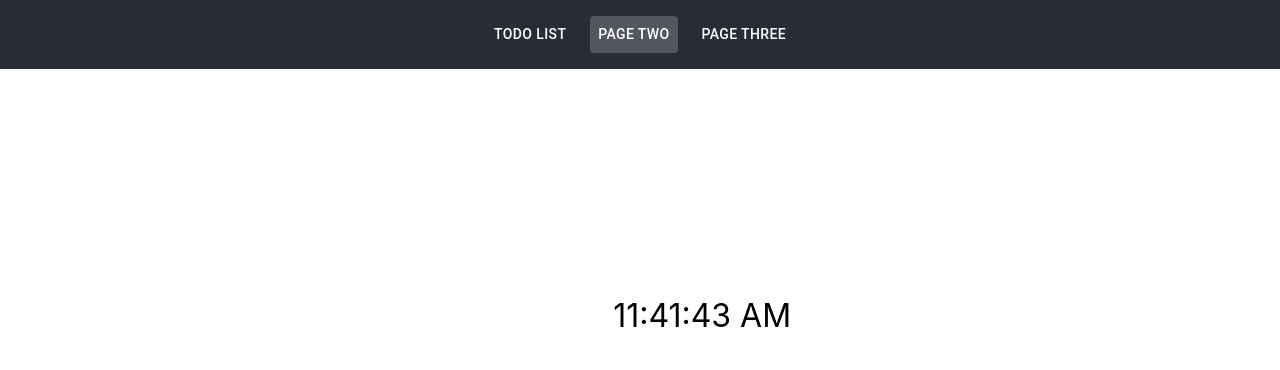
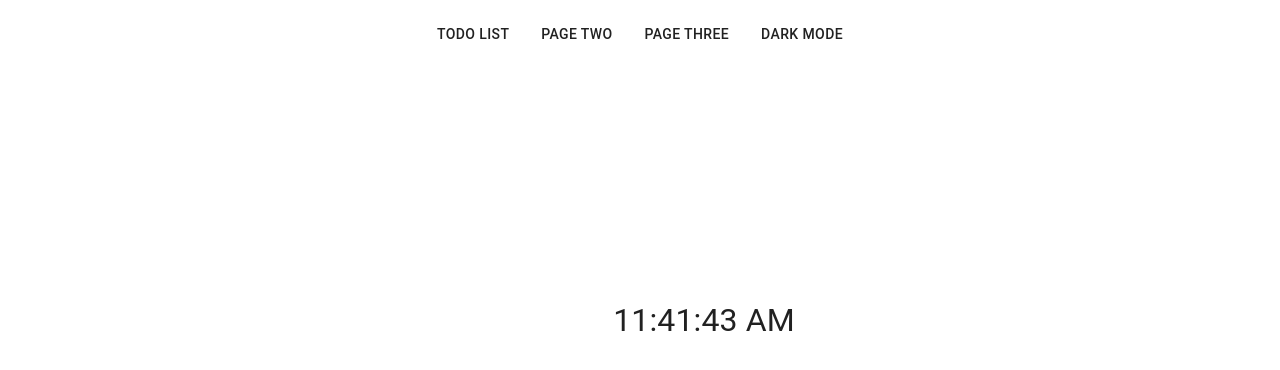
Before and after one commit to IlyaEdelshtein/testReactApp, a React (Create React App) app: page /two in a window 1280 px wide. Shown: the top 370 px of the page. Built offline with nearby package versions, Linux system fonts and the light colour scheme.

Commit message:
feat: add light/dark theme toggle

```diff
--- /dev/null
+++ b/src/ThemeContext.tsx
@@ -0,0 +1,39 @@
+import React, { createContext, useContext, useMemo, useState } from 'react';
+import { ThemeProvider as MuiThemeProvider, createTheme } from '@mui/material/styles';
+import { ThemeProvider as StyledThemeProvider } from 'styled-components';
+import CssBaseline from '@mui/material/CssBaseline';
+
+interface ThemeContextType {
+  mode: 'light' | 'dark';
+  toggleTheme: () => void;
+}
+
+const ThemeContext = createContext<ThemeContextType>({
+  mode: 'light',
+  toggleTheme: () => {},
+});
+
+export const useThemeContext = () => useContext(ThemeContext);
+
+const CustomThemeProvider: React.FC<{ children: React.ReactNode }> = ({ children }) => {
+  const [mode, setMode] = useState<'light' | 'dark'>('light');
+
+  const toggleTheme = () => {
+    setMode(prev => (prev === 'light' ? 'dark' : 'light'));
+  };
+
+  const theme = useMemo(() => createTheme({ palette: { mode } }), [mode]);
+
+  return (
+    <ThemeContext.Provider value={{ mode, toggleTheme }}>
+      <MuiThemeProvider theme={theme}>
+        <StyledThemeProvider theme={theme}>
+          <CssBaseline />
+          {children}
+        </StyledThemeProvider>
+      </MuiThemeProvider>
+    </ThemeContext.Provider>
+  );
+};
+
+export default CustomThemeProvider;
--- a/src/components/Header.tsx
+++ b/src/components/Header.tsx
@@ -2,22 +2,26 @@ import React from 'react';
 import { NavLink } from 'react-router-dom';
 import styled from 'styled-components';
 import Button from '@mui/material/Button';
+import { useThemeContext } from '../ThemeContext';
 
 const Nav = styled.nav`
-  background: #282c34;
+  background: ${({ theme }) => theme.palette.background.paper};
   padding: 1rem;
   display: flex;
   justify-content: center;
+  color: ${({ theme }) => theme.palette.text.primary};
 `;
 
 const tabSx = {
-  color: '#fff',
+  color: 'inherit',
   margin: '0 0.5rem',
   textDecoration: 'none',
 };
 
-const Header: React.FC = () => (
-  <Nav>
+const Header: React.FC = () => {
+  const { toggleTheme, mode } = useThemeContext();
+  return (
+    <Nav>
     <Button
       component={NavLink}
       to="/"
@@ -49,7 +53,11 @@ const Header: React.FC = () => (
     >
       Page Three
     </Button>
-  </Nav>
-);
+      <Button onClick={toggleTheme} sx={tabSx}>
+        {mode === 'light' ? 'Dark' : 'Light'} Mode
+      </Button>
+    </Nav>
+  );
+};
 
 export default Header;
--- a/src/index.tsx
+++ b/src/index.tsx
@@ -6,6 +6,7 @@ import reportWebVitals from './reportWebVitals';
 import { Provider } from 'react-redux';
 import { store } from './store';
 import { BrowserRouter } from 'react-router-dom';
+import ThemeContextProvider from './ThemeContext';
 
 const root = ReactDOM.createRoot(
   document.getElementById('root') as HTMLElement
@@ -14,7 +15,9 @@ root.render(
   <React.StrictMode>
     <Provider store={store}>
       <BrowserRouter>
-        <App />
+        <ThemeContextProvider>
+          <App />
+        </ThemeContextProvider>
       </BrowserRouter>
     </Provider>
   </React.StrictMode>
--- a/src/pages/PageThree.tsx
+++ b/src/pages/PageThree.tsx
@@ -6,6 +6,7 @@ const Container = styled.div`
   align-items: center;
   justify-content: center;
   height: 100%;
+  color: ${({ theme }) => theme.palette.text.primary};
 `;
 
 const PageThree: React.FC = () => <Container>Page Three</Container>;
--- a/src/pages/PageTwo.tsx
+++ b/src/pages/PageTwo.tsx
@@ -1,8 +1,10 @@
 import React from 'react';
+import { useTheme } from '@mui/material/styles';
 
 const PageTwo: React.FC = () => {
   const [time, setTime] = React.useState(new Date());
   const [position, setPosition] = React.useState({ x: 0, y: 0 });
+  const theme = useTheme();
 
   React.useEffect(() => {
     const update = () => {
@@ -25,6 +27,7 @@ const PageTwo: React.FC = () => {
         transform: `translate(${position.x}px, ${position.y}px)`,
         transition: 'transform 0.5s ease-in-out',
         fontSize: '2rem',
+        color: theme.palette.text.primary,
       }}
     >
       {time.toLocaleTimeString()}
--- a/src/pages/TodoPage.tsx
+++ b/src/pages/TodoPage.tsx
@@ -11,6 +11,7 @@ const Container = styled.div`
   flex-direction: column;
   align-items: center;
   text-align: center;
+  color: ${({ theme }) => theme.palette.text.primary};
 `;
 
 
```
